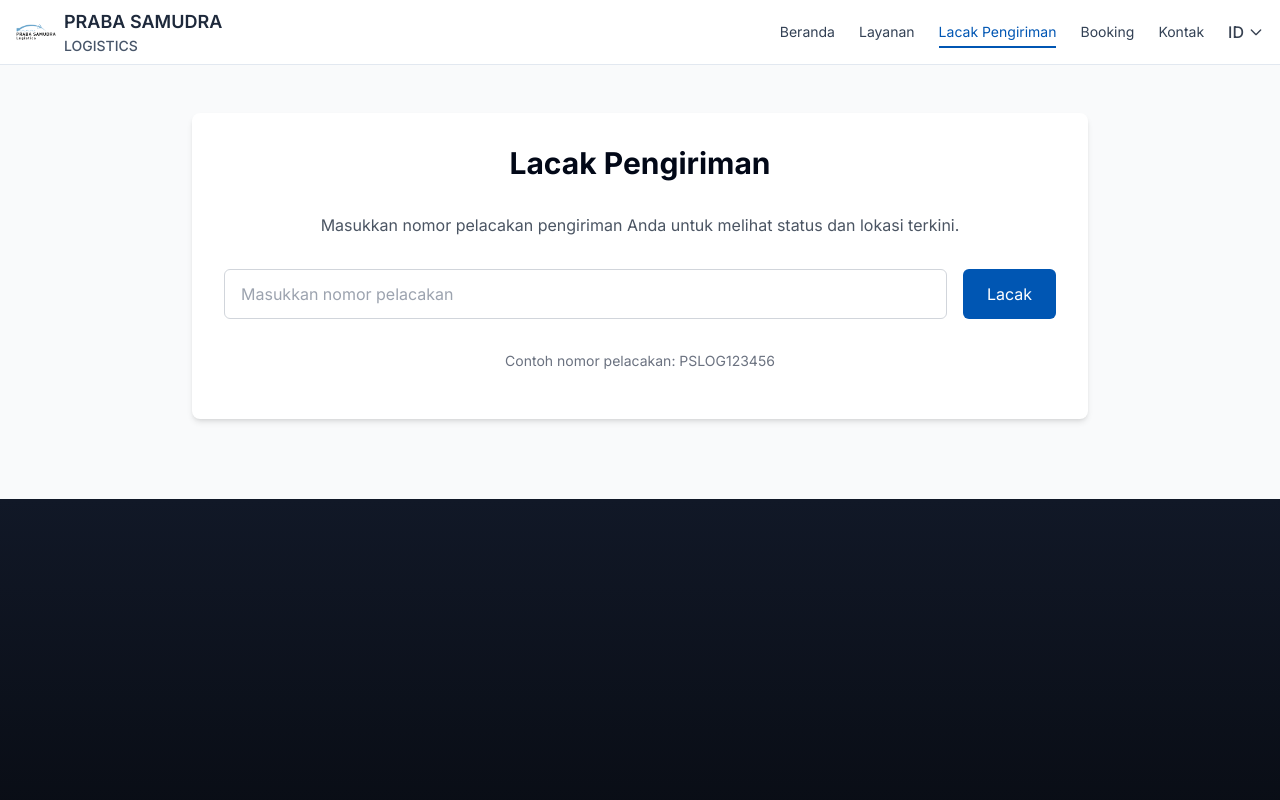
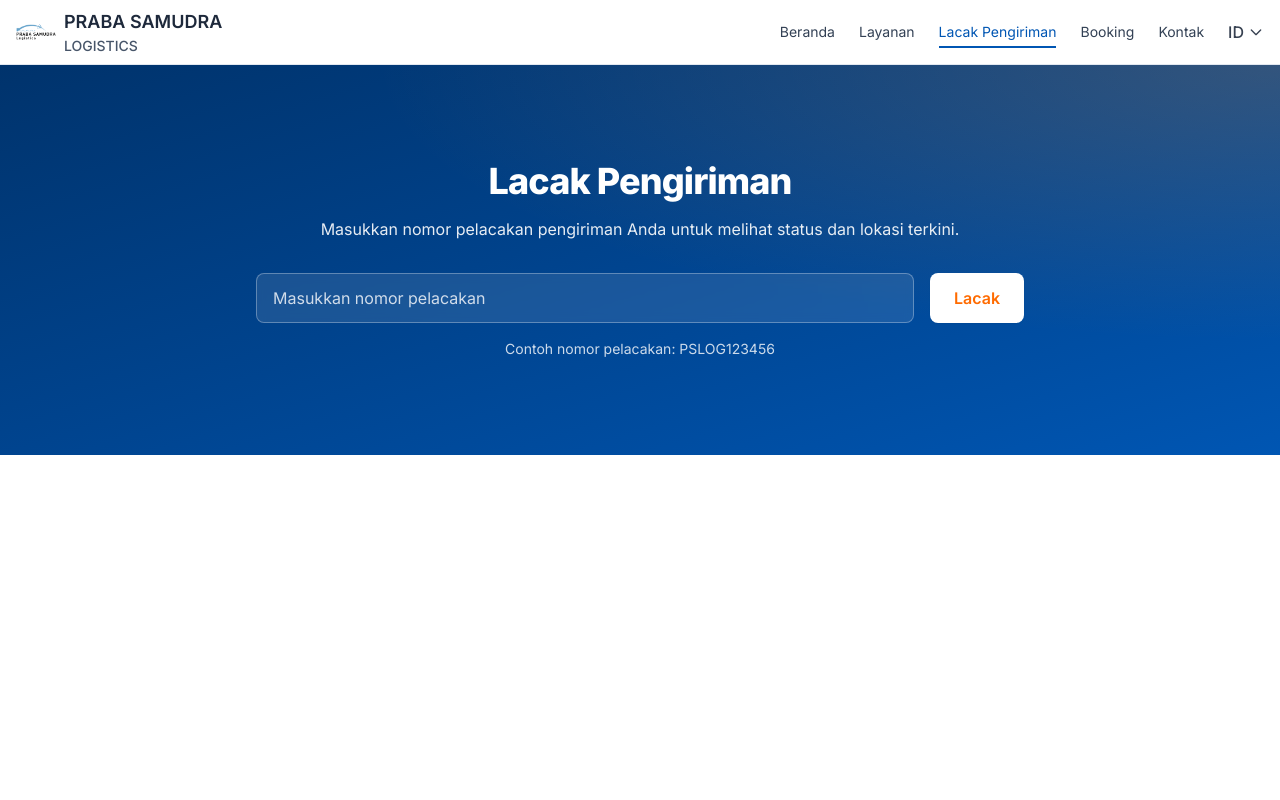
Before and after one commit to KannaCS/prabasamudralogistics, a Next.js app: page /tracking in a window 1280 px wide. Shown: the top 800 px of the page. Built offline with nearby package versions, Linux system fonts and the light colour scheme.

Commit message:
ui enchancement

```diff
--- a/src/app/booking/page.tsx
+++ b/src/app/booking/page.tsx
@@ -139,13 +139,31 @@ export default function BookingPage() {
   };
 
   return (
-    <div className="bg-gray-50 py-12">
-      <div className="container mx-auto px-4">
-        <div className="grid grid-cols-1 lg:grid-cols-12 gap-6">
+    <main className="flex min-h-screen flex-col">
+      {/* Hero header to match Home theme */}
+      <section className="relative text-white">
+        <div className="absolute inset-0 bg-gradient-to-br from-primary-700 via-primary-600 to-primary-500" aria-hidden="true" />
+        <div className="absolute inset-0 opacity-20 bg-[radial-gradient(ellipse_at_top_right,theme(colors.secondary.400),transparent_50%)]" aria-hidden />
+        <div className="relative container mx-auto px-4 py-14 md:py-20">
+          <div className="max-w-3xl">
+            <h1 className="text-3xl md:text-5xl font-extrabold tracking-tight text-white">
+              {t("booking.title")}
+            </h1>
+            <p className="mt-4 text-white/90 text-lg max-w-2xl">
+              {t("booking.subtitle")}
+            </p>
+          </div>
+        </div>
+      </section>
+
+      {/* Content section */}
+      <section className="relative py-10 md:py-12 bg-gray-50">
+        <div className="container mx-auto px-4 -mt-10 md:-mt-14">
+          <div className="grid grid-cols-1 lg:grid-cols-12 gap-6">
           {/* Main form card */}
           <div className="lg:col-span-8">
             <div className="booking-form bg-white rounded-2xl shadow-md border border-gray-100 p-6 md:p-8">
-              <h1 className="text-3xl font-bold mb-2">{t("booking.title")}</h1>
+              <h2 className="text-2xl font-bold mb-2 text-gray-900">{t("booking.title")}</h2>
               <p className="text-gray-600 mb-6">{t("booking.subtitle")}</p>
 
               {/* Stepper */}
@@ -658,8 +676,9 @@ export default function BookingPage() {
               </div>
             </div>
           </aside>
+          </div>
         </div>
-      </div>
-    </div>
+      </section>
+    </main>
   );
 }
--- a/src/app/contact/page.tsx
+++ b/src/app/contact/page.tsx
@@ -4,6 +4,7 @@ import { useState, useEffect } from "react";
 import { useRouter } from "next/navigation";
 import { useLanguage } from "@/i18n/LanguageContext";
 import { initAnimations } from "@/lib/animations";
+import SectionTitle from "@/components/ui/section-title";
 
 export default function ContactPage() {
   const { t } = useLanguage();
@@ -117,17 +118,25 @@ export default function ContactPage() {
   };
 
   return (
-    <div className="bg-gray-50 py-12">
-      <div className="container mx-auto px-4">
-        <div className="max-w-4xl mx-auto">
-          <div className="relative mb-8 rounded-2xl overflow-hidden">
-            <div className="absolute inset-0 bg-gradient-to-r from-primary/10 via-blue-500/10 to-emerald-500/10" />
-            <div className="relative backdrop-blur-[1px] px-6 py-8 sm:px-10 sm:py-10">
-              <h1 className="text-3xl sm:text-4xl font-bold text-center">{t("contactPage.title")}</h1>
-              <p className="mt-2 text-center text-gray-600">{t("contactPage.formTitle")}</p>
-            </div>
+    <main className="flex min-h-screen flex-col">
+      {/* Hero Section - match home gradient look */}
+      <section className="relative text-white">
+        <div className="absolute inset-0 bg-gradient-to-br from-primary-700 via-primary-600 to-primary-500" aria-hidden="true" />
+        <div className="absolute inset-0 opacity-20 bg-[radial-gradient(ellipse_at_top_right,theme(colors.secondary.400),transparent_50%)]" aria-hidden />
+        <div className="relative container mx-auto px-4 py-16 md:py-24">
+          <div className="max-w-3xl">
+            <h1 className="text-4xl md:text-5xl font-extrabold tracking-tight text-white leading-tight">
+              {t("contactPage.title")}
+            </h1>
+            <p className="mt-4 text-white/90 text-lg md:text-xl">
+              {t("contactPage.formTitle")}
+            </p>
           </div>
+        </div>
+      </section>
 
+      <section className="py-12 md:py-16 bg-white">
+        <div className="container mx-auto px-4">
           {/* Quick Actions */}
           <div className="grid grid-cols-1 sm:grid-cols-3 gap-4 mb-10 items-stretch">
             <a href="tel:+62817726068" className="group block w-full h-full rounded-xl overflow-hidden border border-gray-200 bg-white p-4 shadow-sm hover:shadow-md transition-all">
@@ -167,7 +176,7 @@ export default function ContactPage() {
 
           <div className="grid grid-cols-1 md:grid-cols-2 gap-8 mb-12">
             {/* Contact Information */}
-            <div className="contact-info bg-white rounded-lg shadow-md p-8">
+            <div className="contact-info bg-white rounded-2xl border border-gray-200 shadow-sm p-8">
               <h2 className="text-2xl font-semibold mb-6">{t("contactPage.office")}</h2>
 
               <div className="space-y-4">
@@ -275,7 +284,7 @@ export default function ContactPage() {
             </div>
 
             {/* Contact Form */}
-            <div className="contact-form bg-white rounded-lg shadow-md p-8">
+            <div className="contact-form bg-white rounded-2xl border border-gray-200 shadow-sm p-8">
               <h2 className="text-2xl font-semibold mb-6">{t("contactPage.formTitle")}</h2>
 
               {success ? (
@@ -465,7 +474,7 @@ export default function ContactPage() {
                     <button
                       type="submit"
                       disabled={isSubmitting}
-                      className={`btn w-full px-6 py-3 bg-primary text-white rounded-md hover:bg-primary-600 transition-colors flex items-center justify-center gap-2 ${
+                      className={`btn w-full px-6 py-3 bg-primary text-white rounded-lg hover:bg-primary-600 transition-colors flex items-center justify-center gap-2 ${
                         isSubmitting ? "opacity-70 cursor-not-allowed" : ""
                       }`}
                     >
@@ -485,8 +494,8 @@ export default function ContactPage() {
 
           {/* Google Maps */}
           <div className="mt-8">
-            <h2 className="text-2xl font-semibold mb-6 text-center">{t("contactPage.location")}</h2>
-            <div className="relative rounded-lg overflow-hidden shadow-md h-96">
+            <SectionTitle title={t("contactPage.location")} align="center" />
+            <div className="relative rounded-2xl overflow-hidden border border-gray-200 shadow-sm h-96">
               {!mapLoaded && (
                 <div className="absolute inset-0 animate-pulse bg-gradient-to-br from-gray-100 to-gray-200" />
               )}
@@ -503,7 +512,7 @@ export default function ContactPage() {
             </div>
           </div>
         </div>
-      </div>
-    </div>
+      </section>
+    </main>
   );
 }
--- a/src/app/tracking/page.tsx
+++ b/src/app/tracking/page.tsx
@@ -89,49 +89,51 @@ export default function TrackingPage() {
   };
 
   return (
-    <div className="bg-gray-50 py-12">
-      <div className="container mx-auto px-4">
-        <div className="max-w-4xl mx-auto">
-          <div className="tracking-form bg-white rounded-lg shadow-md p-8 mb-8">
-            <h1 className="text-3xl font-bold text-center mb-8">{t("tracking.title")}</h1>
+    <main className="flex min-h-screen flex-col">
+      {/* Hero/Intro Section with matching gradient theme */}
+      <section className="relative text-white">
+        <div className="absolute inset-0 bg-gradient-to-br from-primary-700 via-primary-600 to-primary-500" aria-hidden="true" />
+        <div className="absolute inset-0 opacity-20 bg-[radial-gradient(ellipse_at_top_right,theme(colors.secondary.400),transparent_50%)]" aria-hidden />
+        <div className="relative container mx-auto px-4 py-16 md:py-24">
+          <div className="max-w-3xl mx-auto">
+            <h1 className="text-3xl md:text-4xl font-extrabold tracking-tight text-white text-center">{t("tracking.title")}</h1>
+            <p className="mt-4 text-white/90 text-center">{t("tracking.subtitle")}</p>
 
-            <div className="mb-8">
-              <p className="text-gray-600 text-center">
-                {t("tracking.subtitle")}
-              </p>
-            </div>
-
-            <form onSubmit={handleSubmit} className="mb-8">
+            <form onSubmit={handleSubmit} className="mt-8">
               <div className="flex flex-col md:flex-row gap-4">
                 <input
                   type="text"
                   value={bookingNumber}
                   onChange={(e) => setBookingNumber(e.target.value)}
                   placeholder={t("tracking.inputPlaceholder")}
-                  className="flex-1 px-4 py-3 border border-gray-300 rounded-md focus:ring-primary focus:border-primary"
+                  className="flex-1 px-4 py-3 rounded-lg border border-white/30 bg-white/10 text-white placeholder-white/80 backdrop-blur-sm focus:outline-none focus:ring-2 focus:ring-white/80"
                 />
                 <button
                   type="submit"
                   disabled={isLoading}
-                  className={`btn px-6 py-3 bg-primary text-white rounded-md hover:bg-primary-600 transition-colors ${
-                    isLoading ? "opacity-70 cursor-not-allowed" : ""
+                  className={`inline-flex items-center justify-center rounded-lg bg-white text-secondary px-6 py-3 font-semibold shadow-sm transition-all duration-200 hover:bg-white/90 focus-visible:outline-none focus-visible:ring-2 focus-visible:ring-white/80 ${
+                    isLoading ? 'opacity-70 cursor-not-allowed' : ''
                   }`}
                 >
                   {isLoading ? t("tracking.loadingText") : t("tracking.buttonText")}
                 </button>
               </div>
-              {error && <p className="mt-2 text-red-500">{error}</p>}
+              {error && <p className="mt-2 text-red-200 text-center">{error}</p>}
             </form>
 
-            <div className="text-center mb-4">
-              <p className="text-sm text-gray-500">
-                {t("tracking.exampleText")}
-              </p>
+            <div className="text-center mt-4">
+              <p className="text-sm text-white/80">{t("tracking.exampleText")}</p>
             </div>
           </div>
+        </div>
+      </section>
 
+      {/* Results Section */}
+      <section className="py-12 bg-white">
+        <div className="container mx-auto px-4">
+          <div className="max-w-4xl mx-auto">
             {trackingResult && (
-            <div className="tracking-result bg-white rounded-lg shadow-md p-8">
+              <div className="tracking-result bg-white rounded-2xl border border-gray-200 shadow-sm p-8">
                 <h2 className="text-2xl font-semibold mb-6">{t("tracking.result.title")}</h2>
 
                 <div className="grid grid-cols-1 md:grid-cols-2 gap-6 mb-8">
@@ -190,6 +192,7 @@ export default function TrackingPage() {
             )}
           </div>
         </div>
-    </div>
+      </section>
+    </main>
   );
 }
```
Lines whose indentation alone changed are shown as unchanged.
